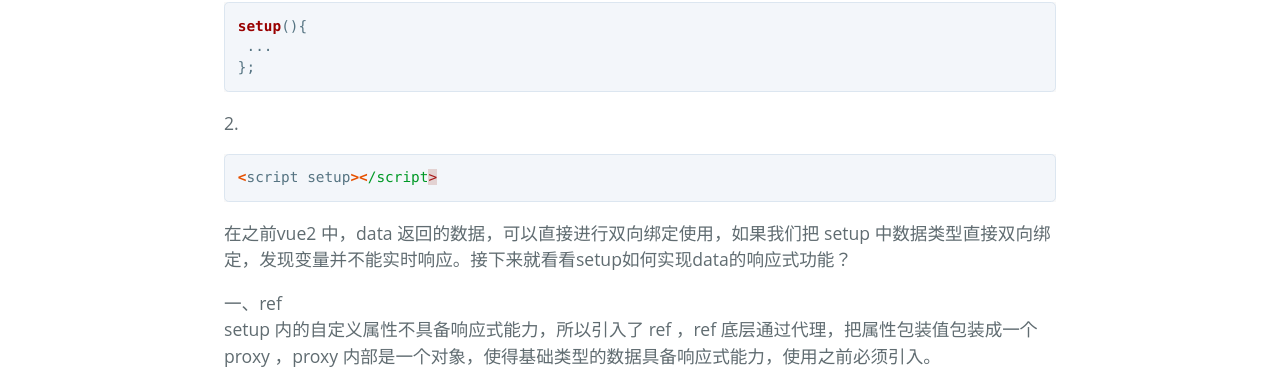
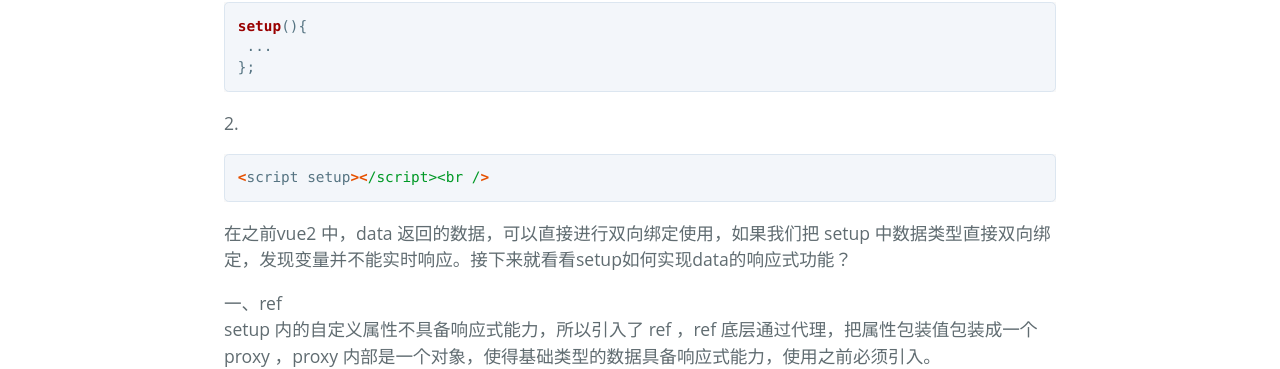
Before and after one commit to valiant0801/braveBlog, a Jekyll site: the page built from _posts/2023-7-18-vue3 setup.md, in a window 1280 px wide and 900 px high, scrolled down 422 px. Shown: the part 91-460 px from the top of the window. Built offline with Jekyll 4.4.1, drawn with Linux system fonts in a browser that asks for light colours; some web fonts are replaced.

````diff
--- a/_posts/2023-7-18-vue3 setup.md
+++ b/_posts/2023-7-18-vue3 setup.md
@@ -15,7 +15,7 @@ setup(){
 ```
 2.
 ```javascript
-<script setup></script>
+<script setup></script><br />
 ```
 在之前vue2 中，data 返回的数据，可以直接进行双向绑定使用，如果我们把 setup 中数据类型直接双向绑定，发现变量并不能实时响应。接下来就看看setup如何实现data的响应式功能？
 
````
